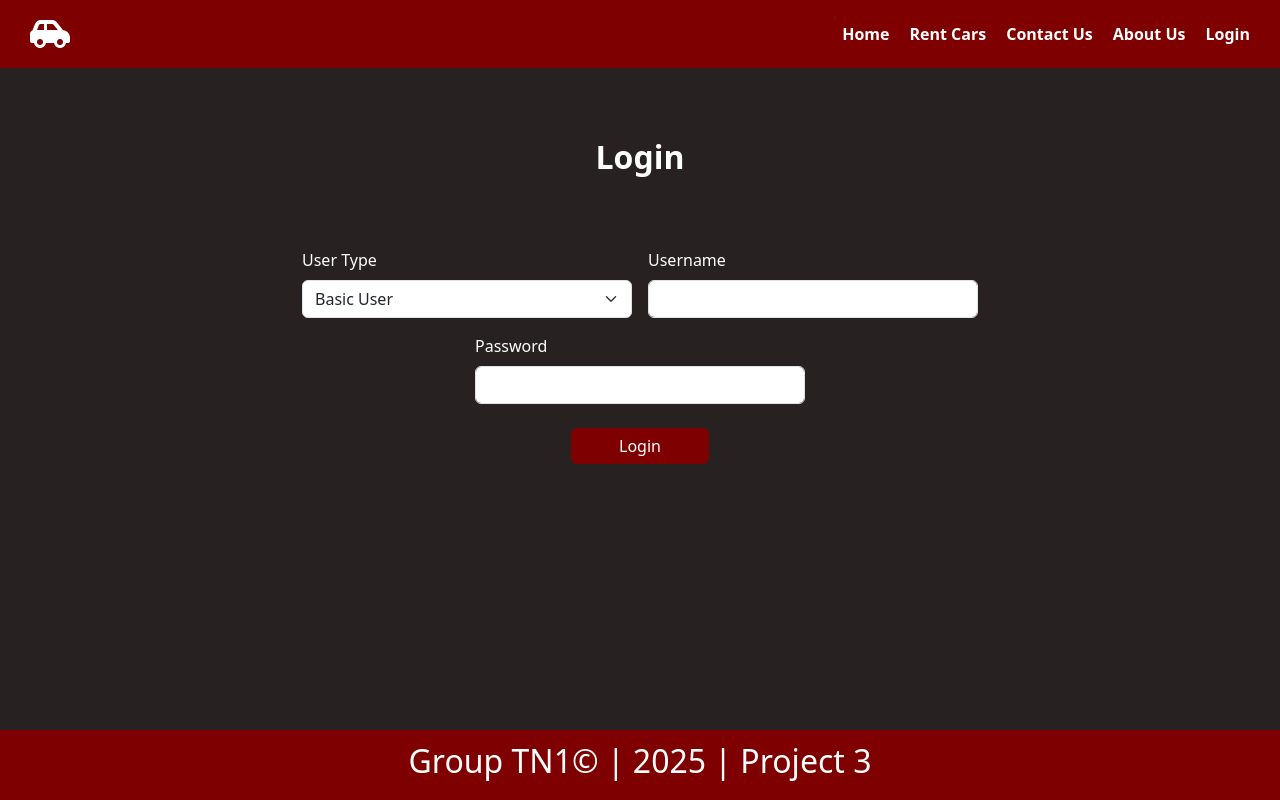
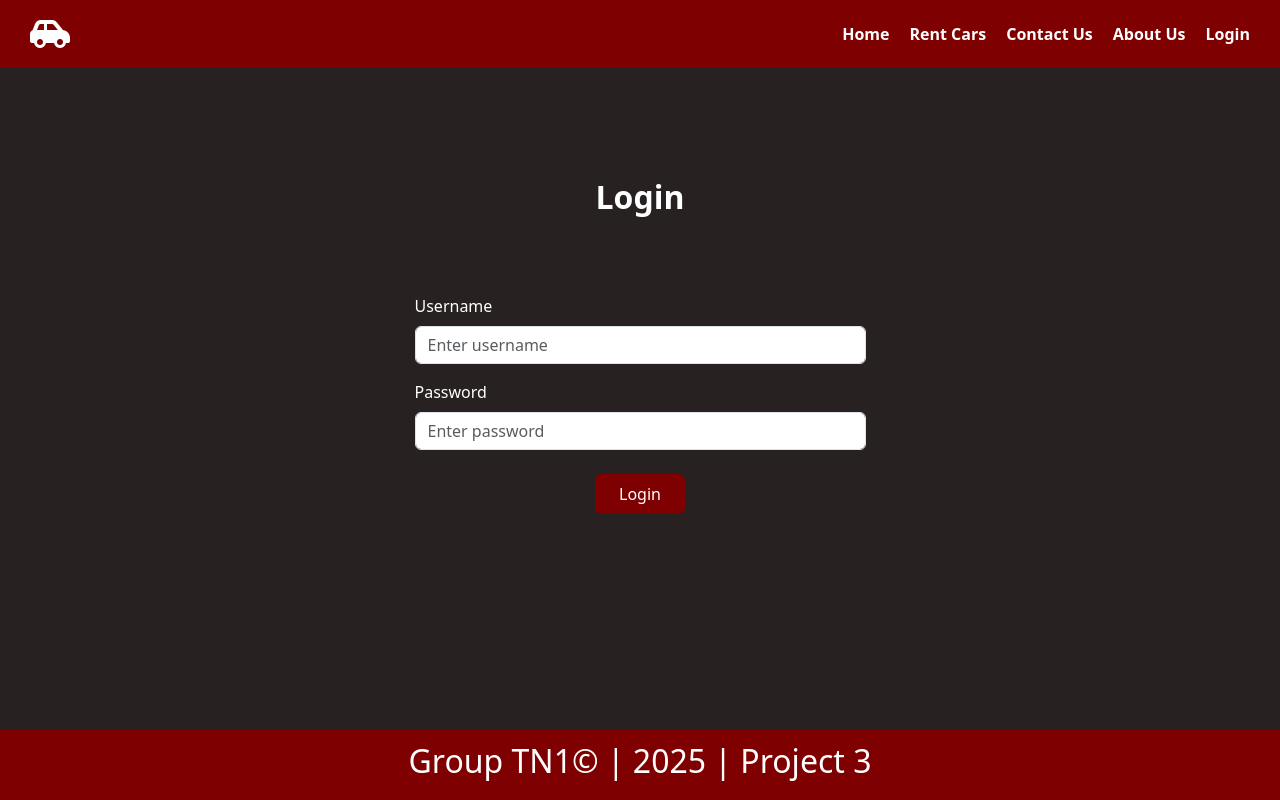
Before and after one commit to SufyaanR/car_rental_webapp_client, a Vue app: page /user/login in a window 1280 px wide. Built offline with nearby package versions, Linux system fonts and the light colour scheme.

Commit message:
updated login page

```diff
--- a/src/components/LoginComponent.vue
+++ b/src/components/LoginComponent.vue
@@ -1,81 +1,67 @@
+
 <script setup>
-import { ref, computed } from "vue";
+import { ref } from "vue";
 
 const form = ref({
-  userType: "BASIC", // default selection
   username: "",
-  password: "",
-  businessName: "",
-  registrationNumber: ""
+  password: ""
 });
 
-const handleSubmit = () => {
+const handleLogin = () => {
   console.log("Login Data:", form.value);
-  if (form.value.userType === "BUSINESS") {
-    alert(`Welcome Business: ${form.value.businessName}`);
-  } else {
-    alert(`Welcome User: ${form.value.username}`);
-  }
+  alert(`Welcome back, ${form.value.username}!`);
 };
 </script>
 
 <template>
-  <form @submit.prevent="handleSubmit" class="container mt-5">
-    <div class="row g-3 justify-content-center">
-      <!-- User Type Selection -->
-      <div class="col-md-6">
-        <label class="form-label">User Type</label>
-        <select v-model="form.userType" class="form-select">
-          <option value="BASIC">Basic User</option>
-          <option value="PRO">Pro User</option>
-          <option value="BUSINESS">Business User</option>
-        </select>
-      </div>
+  <form @submit.prevent="handleLogin" class="container login-form">
+    <div class="row justify-content-center">
+      <div class="col-12 col-md-6 col-lg-5">
+        <!-- Username -->
+        <div class="mb-3">
+          <label class="form-label">Username</label>
+          <input
+              v-model="form.username"
+              type="text"
+              class="form-control"
+              placeholder="Enter username"
+              required
+          />
+        </div>
 
-      <!-- Basic + Pro Users -->
-      <template v-if="form.userType === 'BASIC' || form.userType === 'PRO'">
-        <div class="col-md-6">
-          <label class="form-label">Username</label>
-          <input v-model="form.username" type="text" class="form-control" required />
+        <!-- Password -->
+        <div class="mb-3">
+          <label class="form-label">Password</label>
+          <input
+              v-model="form.password"
+              type="password"
+              class="form-control"
+              placeholder="Enter password"
+              required
+          />
         </div>
-        <div class="col-md-6">
-          <label class="form-label">Password</label>
-          <input v-model="form.password" type="password" class="form-control" required />
+
+        <!-- Login Button -->
+        <div class="text-center mt-4">
+          <button type="submit" class="btn login-btn">Login</button>
         </div>
-      </template>
-
-      <!-- Business Users -->
-      <template v-if="form.userType === 'BUSINESS'">
-        <div class="col-md-6">
-          <label class="form-label">Business Name</label>
-          <input v-model="form.businessName" type="text" class="form-control" required />
-        </div>
-        <div class="col-md-6">
-          <label class="form-label">Registration Number</label>
-          <input v-model="form.registrationNumber" type="text" class="form-control" required />
-        </div>
-      </template>
-
-      <!-- Submit Button -->
-      <div class="col-12 text-center mt-4">
-        <button type="submit" class="btn login-btn px-5">Login</button>
       </div>
     </div>
   </form>
 </template>
 
 <style scoped>
-.container {
-  max-width: 700px;
+.login-form {
+  margin-top: 30px;
 }
 
 .login-btn {
-  background-color: #7F0000; /* dark red */
+  background-color: #7F0000;
   color: white;
   border: none;
+  padding: 8px 24px;
 }
-
 .login-btn:hover {
-  background-color: #660000;
+  background-color: #a00000;
 }
 </style>
--- a/src/pages/LoginPage.vue
+++ b/src/pages/LoginPage.vue
@@ -4,7 +4,17 @@ import LoginComponent from "../components/LoginComponent.vue";
 
 <template>
   <div class="d-flex flex-column align-items-center mt-5">
-    <h2 class="mb-4 fw-bold text-center">Login</h2>
+    <!-- Title -->
+    <h2 class="mb-5 fw-bold text-center">Login</h2>
+
+    <!-- Login Form -->
     <LoginComponent />
   </div>
 </template>
+
+<style scoped>
+/* Push title a bit higher so there's space */
+h2 {
+  margin-top: 40px;
+}
+</style>
```
